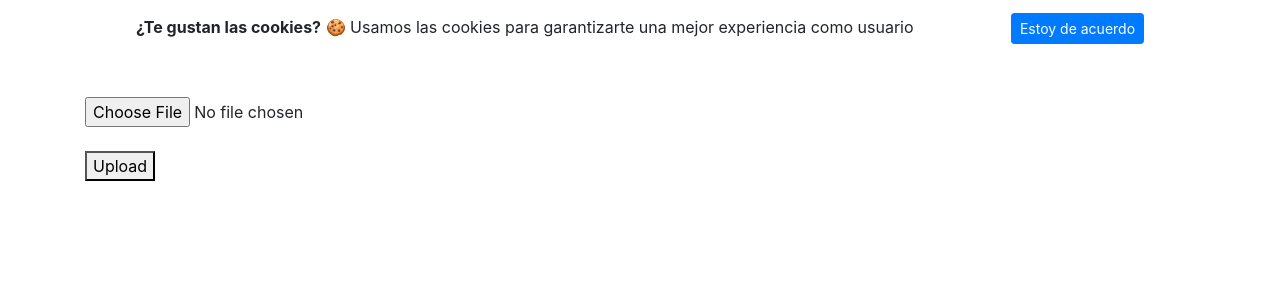
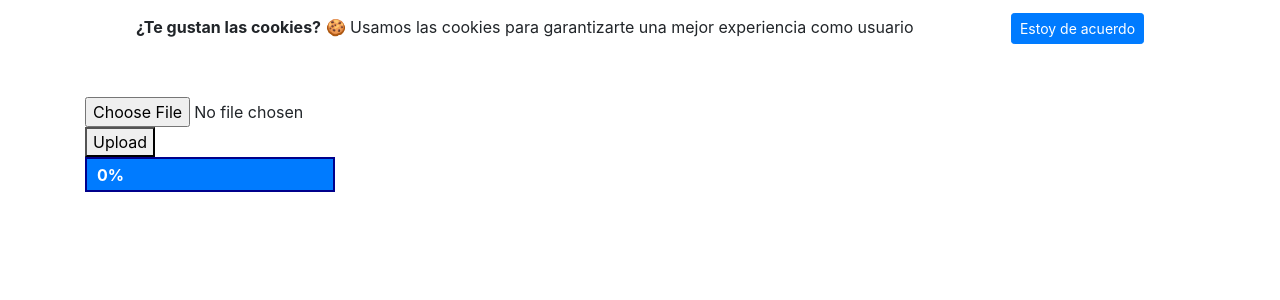
Before and after one commit to isroma/CMS-Cool-Men-Software, a Django app: template djangocms/homepage/templates/upload.html in a window 1280 px wide. Shown: the part 56-356 px from the top of the page. Run offline with Django 3.2, Linux system fonts and the light colour scheme; the template is opened without the code that fills it: most values are stand-ins (such as "Sample title", 1, 10 or a date in 2020); parts of the project's set-up code (start-up, migrations or seed data) failed here and were passed over; some libraries are stand-ins or nearby versions.

Commit message:
Upload form with XMLHttpRequest and progress bar

```diff
--- a/djangocms/djangoadmin/settings.py
+++ b/djangocms/djangoadmin/settings.py
@@ -51,6 +51,7 @@ INSTALLED_APPS = [
     'bootstrap_datepicker_plus',
     'bootstrap4',
     'django_elasticsearch_dsl',
+    'corsheaders',
 
     # Our apps
     'users',
@@ -61,12 +62,15 @@ INSTALLED_APPS = [
 MIDDLEWARE = [
     'django.middleware.security.SecurityMiddleware',
     'django.contrib.sessions.middleware.SessionMiddleware',
+    'corsheaders.middleware.CorsMiddleware',
     'django.middleware.common.CommonMiddleware',
     'django.middleware.csrf.CsrfViewMiddleware',
     'django.contrib.auth.middleware.AuthenticationMiddleware',
     'django.contrib.messages.middleware.MessageMiddleware',
     'django.middleware.clickjacking.XFrameOptionsMiddleware',
 ]
+
+CORS_ALLOW_ALL_ORIGINS = True
 
 ROOT_URLCONF = 'djangoadmin.urls'
 
--- a/djangocms/homepage/templates/upload.html
+++ b/djangocms/homepage/templates/upload.html
@@ -4,19 +4,75 @@
 {% load static %}
 {% block page_content %}
 
+<style>
+    .progress-bar {
+        height: 35px;
+        width: 250px;
+        border: 2px solid darkblue;
+    }
+
+    .progress-bar-fill {
+        height: 100%;
+        width: 0%;
+        background: lightblue;
+        display: flex;
+        align-items: center;
+        transition: width 0.25s;
+    }
+
+    .progress-bar-text {
+        margin-left: 10px;
+        font-weight: bold;
+    }
+</style>
+
 <html>
     <body>
-        {% csrf_token %}
-        <form action="{{ swift_url }}" method="POST" enctype="multipart/form-data">
-            <input type="hidden" name="redirect" value="{{ redirect_url }}" />
-            <input type="hidden" name="max_file_size" value="{{ max_file_size }}" />
-            <input type="hidden" name="max_file_count" value="{{ max_file_count }}" />
-            <input type="hidden" name="expires" value="{{ expires }}" />
-            <input type="hidden" name="signature" value="{{ signature }}" />
-            <input type="file" name="file1" id="file" /><br /><br />
+        <!--<form  action="{{ swift_url }}" method="POST" enctype="multipart/form-data">-->
+        <form  class="form" id="uploadForm" enctype="multipart/form-data">
+            <!-- This field shouldn't be neccesary but if its deleted the POST doesn't work -->
+            <input type="hidden" name="redirect" value="{{ redirect_url }}">
+            <input type="hidden" name="max_file_size" value="{{ max_file_size }}">
+            <input type="hidden" name="max_file_count" value="{{ max_file_count }}">
+            <input type="hidden" name="expires" value="{{ expires }}">
+            <input type="hidden" name="signature" value="{{ signature }}">
+            <input type="file" name="inpFile" id="inpFile"><br>
             <button type="submit">Upload</button>
         </form>
+
+        <div class="progress-bar" id="progressBar">
+            <div class="progress-bar-fill">
+                <span class="progress-bar-text">0%</span>
+            </div>
+        </div>
     </body>
 </html>
 
+
+<script>
+    const uploadForm = document.getElementById("uploadForm");
+    const inpFile = document.getElementById("inpFile");
+    const progressBarFill = document.querySelector("#progressBar > .progress-bar-fill");
+    const progressBarText = progressBarFill.querySelector(".progress-bar-text");
+
+    uploadForm.addEventListener("submit", uploadFile);
+
+    function uploadFile (e) {
+        e.preventDefault();
+
+        const xhr = new XMLHttpRequest();
+
+        xhr.open("POST", "{{ swift_url }}", true);
+        xhr.responseType = 'document';
+        xhr.upload.addEventListener("progress", e => {
+            const percent = e.lengthComputable ? (e.loaded / e.total) * 100 : 0;
+
+            progressBarFill.style.width = percent.toFixed(2) + "%";
+            progressBarText.textContent = percent.toFixed(2) + "%";
+        });
+
+        xhr.send(new FormData(uploadForm));
+    }
+</script>
+
 {% endblock %}
--- a/djangocms/homepage/views.py
+++ b/djangocms/homepage/views.py
@@ -101,7 +101,7 @@ def upload(request):
     # For example, run a periodic job that iterates over unused prefixes and
     # check Swift if there are unreferenced uploads
 
-    max_file_size = 5*1024*1024
+    max_file_size = 5*1024*1024*1024
     max_file_count = 1
     expires = int(time.time() + 5*60)
     swift_url = "%s/%s/%s/" % (storage_url, settings.SWIFT_CONTAINER, prefix)
--- a/djangocms/requirements.txt
+++ b/djangocms/requirements.txt
@@ -11,6 +11,7 @@ django-allauth==0.44.0
 django-bootstrap-datepicker-plus==3.0.5
 django-bootstrap4==2.3.1
 django-colorfield==0.4.1
+django-cors-headers==3.7.0
 django-elasticsearch-dsl==7.1.4
 django-flat-responsive==2.0
 django-flat-theme==1.1.4
```
